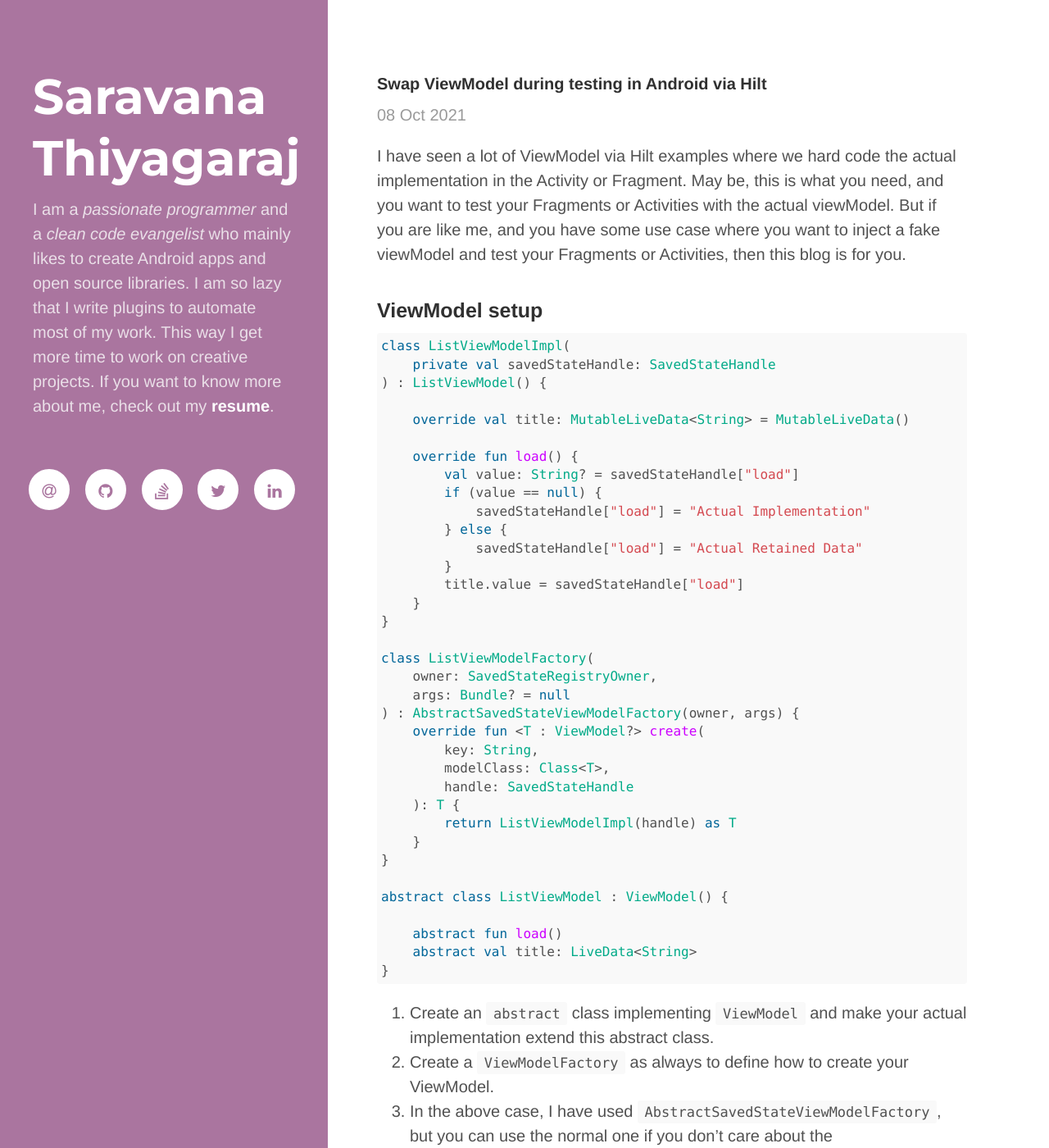
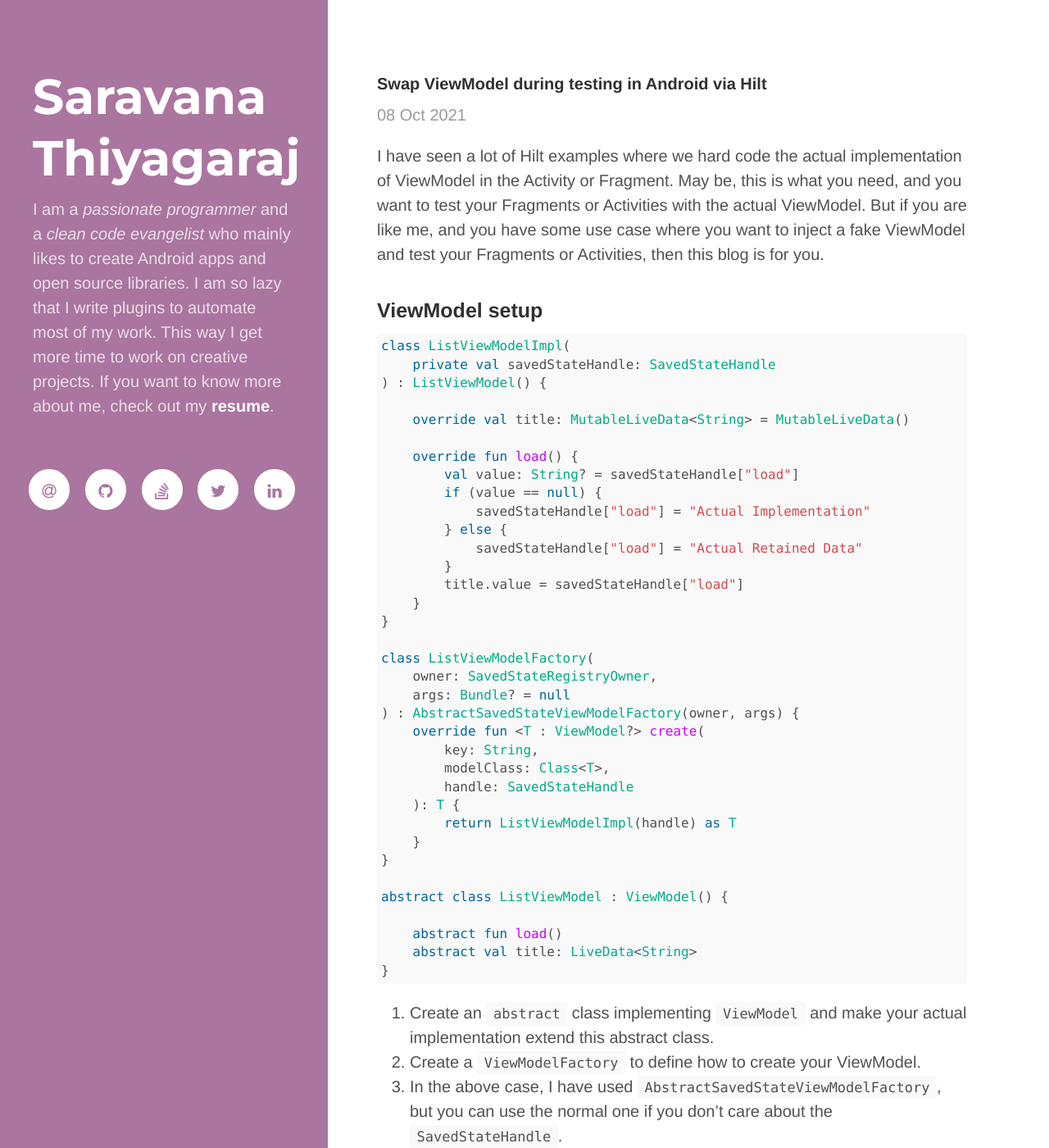
Before and after one commit to thsaravana/thsaravana.github.io, a Jekyll site: the page built from _posts/2021-10-08-android-swap-view-model.md, in a window 1280 px wide and 1400 px high. Shown: the whole window at 82% size. Built offline with Jekyll 4.4.1, drawn with Linux system fonts in a browser that asks for light colours; nearby versions of some CDN libraries; some of the changed text lies outside the part shown.

Commit message:
Blog - Swap ViewModel while Testing fragments - Corrections

````diff
--- a/_posts/2021-10-08-android-swap-view-model.md
+++ b/_posts/2021-10-08-android-swap-view-model.md
@@ -3,9 +3,9 @@ layout: post
 title: "Swap ViewModel during testing in Android via Hilt"
 ---
 
-I have seen a lot of ViewModel via Hilt examples where we hard code the actual implementation in the Activity or Fragment. May be,
-this is what you need, and you want to test your Fragments or Activities with the actual viewModel. But if you are like me, and you
-have some use case where you want to inject a fake viewModel and test your Fragments or Activities, then this blog is for you.
+I have seen a lot of Hilt examples where we hard code the actual implementation of ViewModel in the Activity or Fragment. May be,
+this is what you need, and you want to test your Fragments or Activities with the actual ViewModel. But if you are like me, and you
+have some use case where you want to inject a fake ViewModel and test your Fragments or Activities, then this blog is for you.
 
 ### ViewModel setup
 ```kotlin
@@ -47,12 +47,12 @@ abstract class ListViewModel : ViewModel() {
 ```
 
 1. Create an `abstract` class implementing `ViewModel` and make your actual implementation extend this abstract class.
-2. Create a `ViewModelFactory` as always to define how to create your ViewModel.
+2. Create a `ViewModelFactory` to define how to create your ViewModel.
 3. In the above case, I have used `AbstractSavedStateViewModelFactory`, but you can use the normal one if you don't care about
-the `SavedStateHandle`
+the `SavedStateHandle`.
 
 
-### Hilt module
+### Actual Hilt Module
 ```kotlin
 @Module
 @InstallIn(FragmentComponent::class)
````
Also changed, not shown: other parts of _posts/2021-10-08-android-swap-view-model.md (+2 -1 lines).
